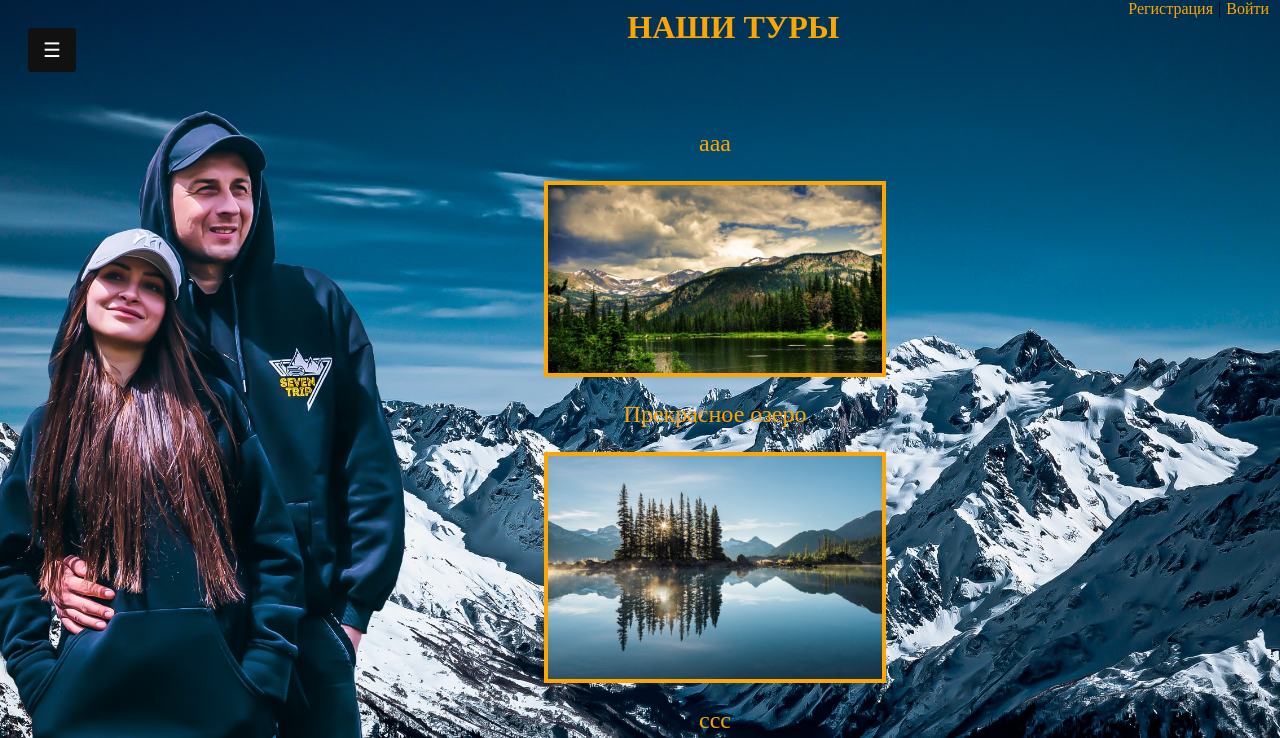
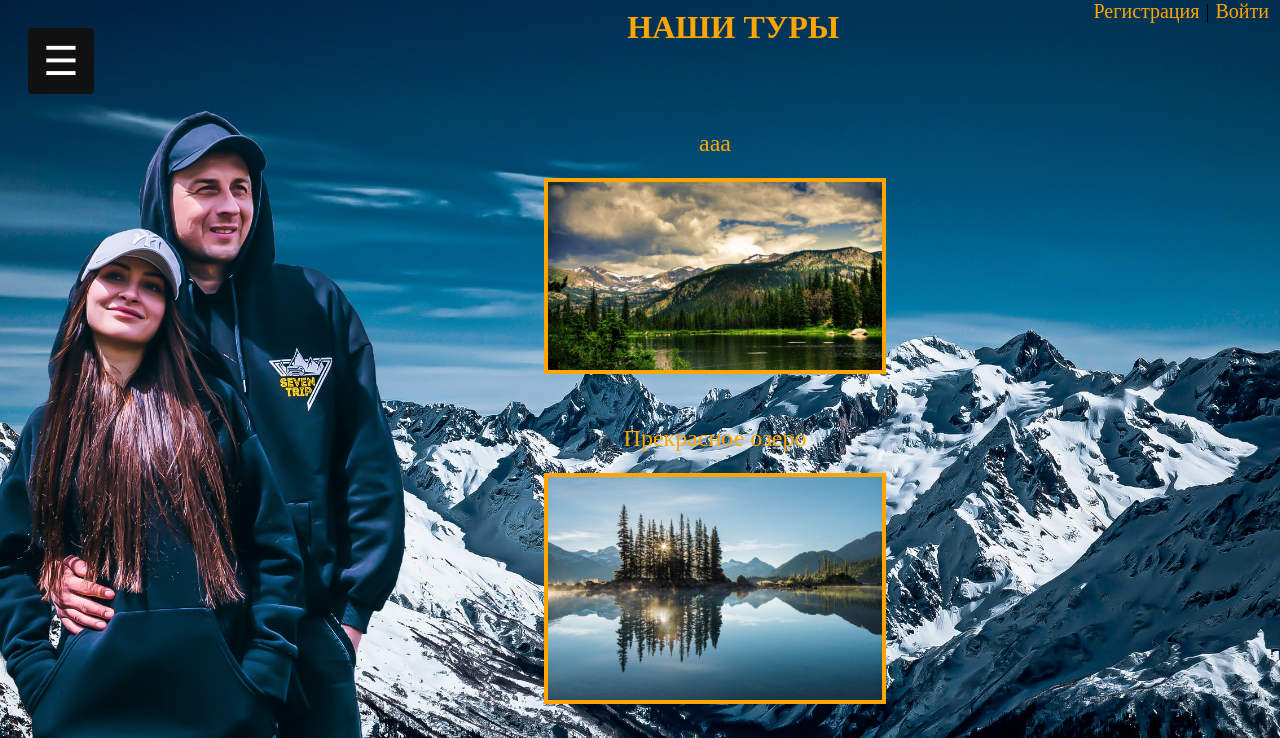
Before and after one commit to muztishini/Turfirma, a Django app: page /tours in a window 1280 px wide; the page is wider, and only the part inside the window is pictured. Shown: the top 738 px of that part. Run offline with Django 5.2, Linux system fonts and the light colour scheme; data comes from the database, SQL or seed files in the repository; both versions use the stored data as it was after the commit.

Commit message:
next commit

```diff
--- a/turfirmaproject/turfirmaapp/static/css/styles.css
+++ b/turfirmaproject/turfirmaapp/static/css/styles.css
@@ -52,6 +52,7 @@ h5 {
     position: fixed;
     top: 0;
     right: 10px;
+    font-size: 20px;
 }
 
 /* Меню бокового бара */
@@ -95,7 +96,7 @@ h5 {
   /* Кнопка для открытия бокового бара */
   .openbtn {
     position: fixed;
-    font-size: 20px;
+    font-size: 40px;
     cursor: pointer;
     background-color: #111;
     color: white;
@@ -140,6 +141,7 @@ h5 {
 span {
     color: orange;
 }
+
 .tours {
   text-align: center;
   font-size: 24px;
@@ -147,9 +149,11 @@ span {
   margin: 0 auto;
   margin-left: 150px;
 }
+
 .photo_tour {
   display: block;
   margin: 0 auto;
+  margin-top: -30px;
   width: 30%;
   height: 30%;
   border: 4px solid orange;
@@ -198,6 +202,7 @@ span {
   position: static;
   text-align: center;
   color: orange;
+  padding-bottom: 20px;
 }
 
 .button_booking {
--- a/turfirmaproject/turfirmaapp/templates/excursions.html
+++ b/turfirmaproject/turfirmaapp/templates/excursions.html
@@ -8,7 +8,7 @@
     {% for item in data %}
     <div class="tours">
         <p><a class="links"  href="{{ item.get_absolute_url }}">{{ item.excursion_name }}</a></p>
-        <p><img class="photo_tour" src="{{ item.photo_excur.url }}"></p>
+        <p><a class="links"  href="{{ item.get_absolute_url }}"><img class="photo_tour" src="{{ item.photo_excur.url }}"></a></p>
     </div>
     {% endfor %}
 {% else %}
--- a/turfirmaproject/turfirmaapp/templates/hotels.html
+++ b/turfirmaproject/turfirmaapp/templates/hotels.html
@@ -7,7 +7,7 @@
     {% for item in data %}
     <div class="tours">
         <p><a class="links"  href="{{ item.get_absolute_url }}">{{ item.hotel_name }}</a></p>
-        <p><img class="photo_tour" src="{{item.photo_hotel.url}}"></p>
+        <p><a class="links"  href="{{ item.get_absolute_url }}"><img class="photo_tour" src="{{item.photo_hotel.url}}"></a></p>
     </div>
     {% endfor %}
 {% else %}
--- a/turfirmaproject/turfirmaapp/templates/tours.html
+++ b/turfirmaproject/turfirmaapp/templates/tours.html
@@ -8,7 +8,7 @@
     {% for item in data %}
     <div class="tours">
         <p><a class="links"  href="{{ item.get_absolute_url }}">{{ item.tour_name }}</a></p>
-        <p><img class="photo_tour" src="{{item.photo_tour.url}}"></p>
+        <p><a class="links"  href="{{ item.get_absolute_url }}"><img class="photo_tour" src="{{item.photo_tour.url}}"></a></p>
     </div>
     {% endfor %}
 {% else %}
```
Also changed, not shown: turfirmaproject/db.sqlite3.
